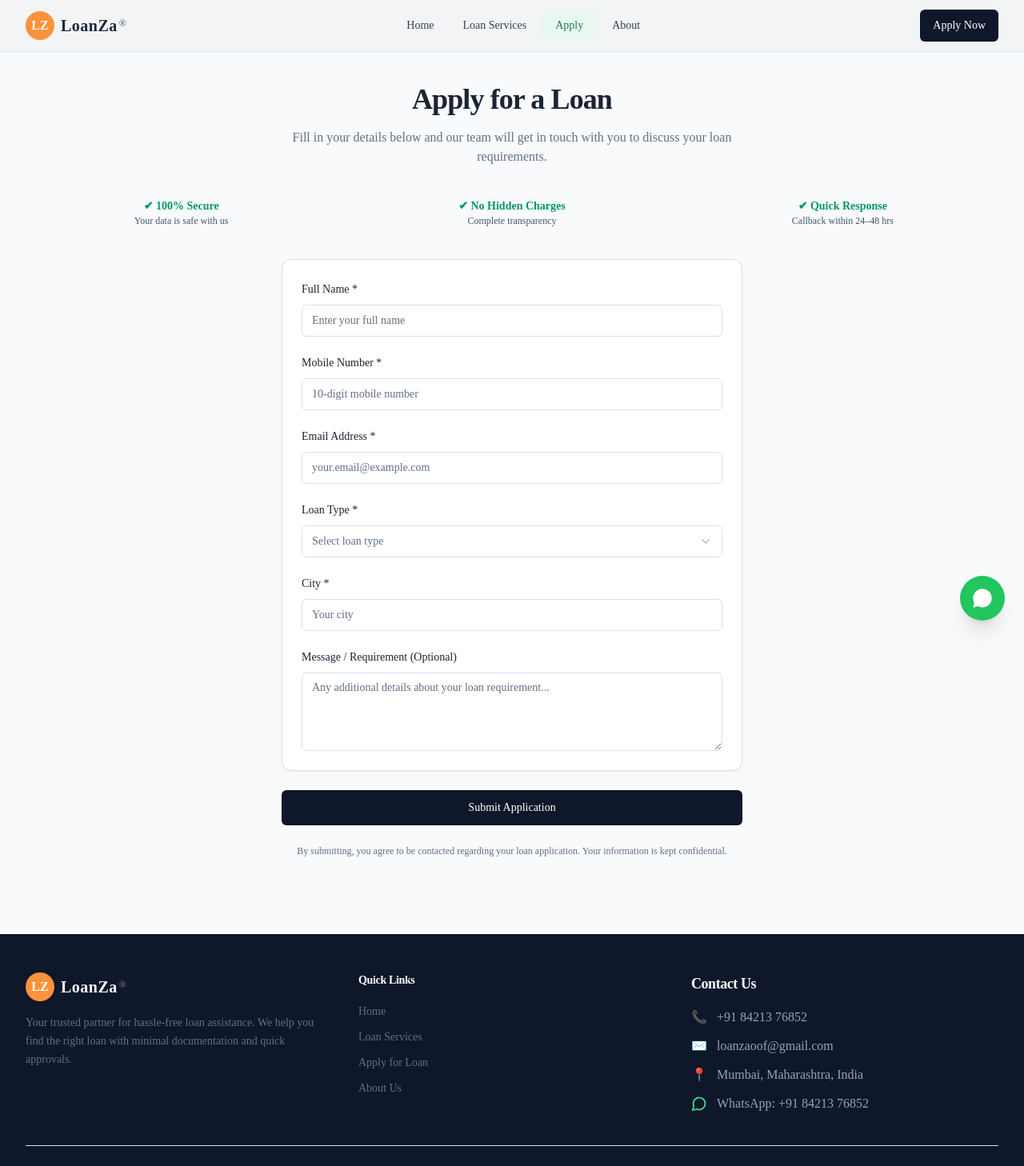
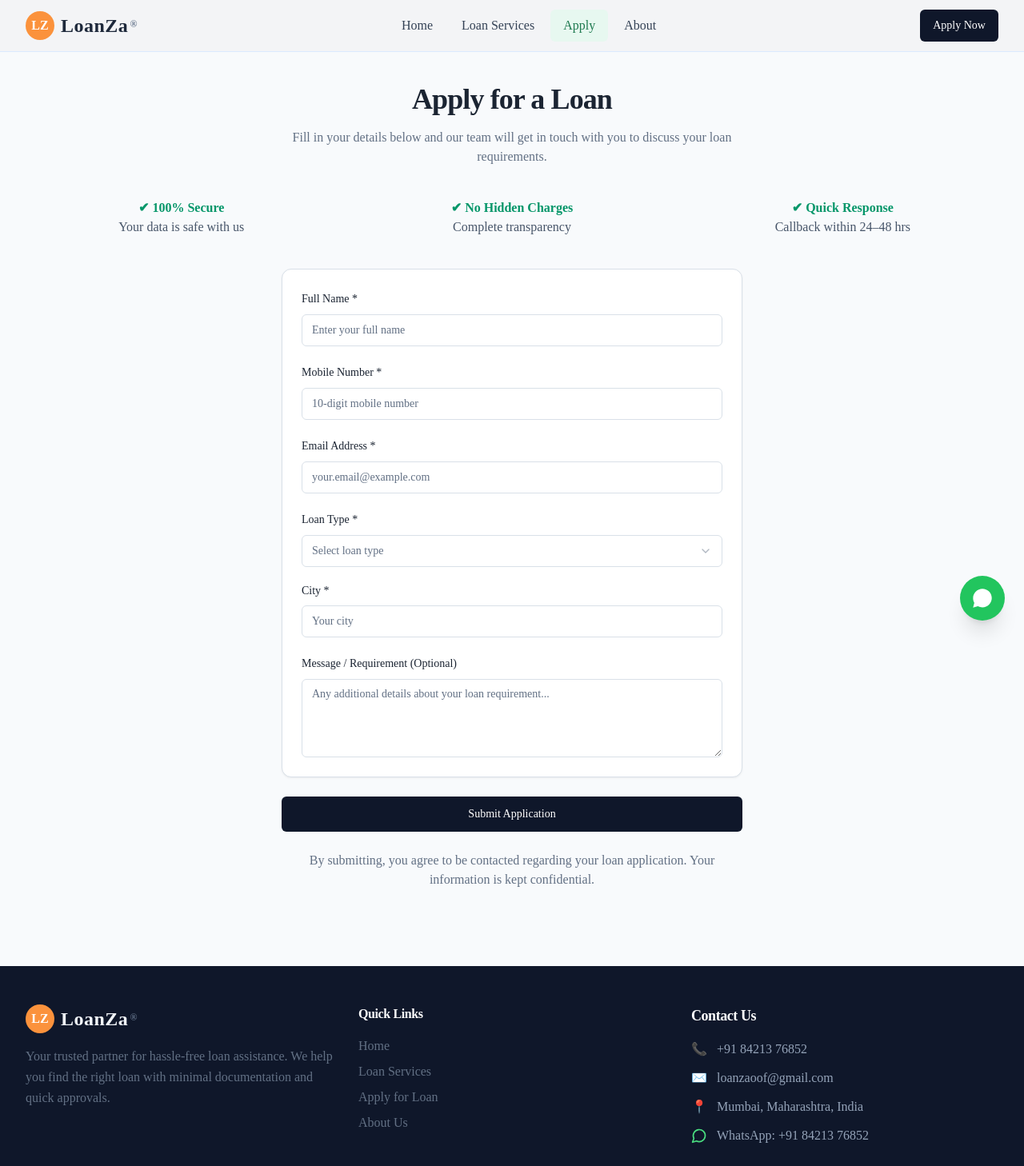
Before and after one commit to Navin9-Sh/LoanZa, a React (Vite) app: page /apply in a window 1280 px wide. Shown: the top 1458 px of the page at 80% size. Built offline with nearby package versions, Linux system fonts and the light colour scheme; the HTML template or start-up script is replaced by a standard one.

Commit message:
minimal font size modifications

```diff
--- a/src/components/Footer.tsx
+++ b/src/components/Footer.tsx
@@ -20,12 +20,12 @@ const Footer = () => {
 
           {/* Brand */}
           <span className="relative text-xl font-extrabold tracking-wide text-slate-900">
-            <span className="text-xl font-extrabold text-slate-100">LoanZa</span>
+            <span className="text-2xl font-extrabold text-slate-100">LoanZa</span>
             <sup className="text-xs ml-0.5 text-slate-500">®</sup>
           </span>
         </Link>
 
-            <p className="mt-4 text-sm text-muted-foreground leading-relaxed">
+            <p className="mt-4 text-2sm text-muted-foreground leading-relaxed">
               Your trusted partner for hassle-free loan assistance. We help you find the right loan
               with minimal documentation and quick approvals.
             </p>
@@ -33,25 +33,25 @@ const Footer = () => {
 
           {/* Quick Links */}
           <div>
-            <h4 className="text-sm font-semibold text-white mb-4">Quick Links</h4>
+            <h4 className="text-2sm font-semibold text-white mb-4">Quick Links</h4>
             <ul className="space-y-2">
               <li>
-                <Link to="/" className="text-sm text-muted-foreground hover:text-foreground transition-colors">
+                <Link to="/" className="text-2sm text-muted-foreground hover:text-foreground transition-colors">
                   Home
                 </Link>
               </li>
               <li>
-                <Link to="/services" className="text-sm text-muted-foreground hover:text-foreground transition-colors">
+                <Link to="/services" className="text-2sm text-muted-foreground hover:text-foreground transition-colors">
                   Loan Services
                 </Link>
               </li>
               <li>
-                <Link to="/apply" className="text-sm text-muted-foreground hover:text-foreground transition-colors">
+                <Link to="/apply" className="text-2sm text-muted-foreground hover:text-foreground transition-colors">
                   Apply for Loan
                 </Link>
               </li>
               <li>
-                <Link to="/about" className="text-sm text-muted-foreground hover:text-foreground transition-colors">
+                <Link to="/about" className="text-2sm text-muted-foreground hover:text-foreground transition-colors">
                   About Us
                 </Link>
               </li>
@@ -118,11 +118,11 @@ const Footer = () => {
         </div>
 
         <div className="mt-10 border-t border-border pt-6">
-          <p className="text-center text-xs text-muted-foreground">
+          <p className="text-center text-2xs text-muted-foreground">
             © {new Date().getFullYear()} LoanZa. All rights reserved. |
             Loan assistance services only. We are not a direct lender.
           </p>
-          <p className="mt-4 text-xs text-slate-500 text-center">
+          <p className="mt-4 text-2sm text-slate-500 text-center">
             Designed & Developed with care for seamless loan assistance.
           </p>
 
--- a/src/components/Header.tsx
+++ b/src/components/Header.tsx
@@ -43,8 +43,8 @@ const Header = () => {
 
 
   {/* Brand */}
-  <span className="relative text-xl font-extrabold tracking-wide text-slate-900">
-    <span className="text-xl font-extrabold text-slate-800">LoanZa</span>
+  <span className="relative text-xl sm:text-xl font-extrabold tracking-wide text-slate-900">
+    <span className="text-2xl font-extrabold text-slate-800">LoanZa</span>
     <sup className="text-xs ml-0.5 text-slate-500">®</sup>
   </span>
 </Link>
@@ -56,7 +56,7 @@ const Header = () => {
               <Link
                 key={link.path}
                 to={link.path}
-                className={`rounded-md px-4 py-2 text-sm font-medium transition-colors ${
+                className={`rounded-md px-4 py-2 text-2  ccsm font-medium transition-colors ${
   isActive(link.path)
     ? "bg-accent text-accent-foreground"
     : "text-slate-700 hover:bg-slate-100 hover:text-slate-900"
--- a/src/components/HighlightCard.tsx
+++ b/src/components/HighlightCard.tsx
@@ -25,17 +25,17 @@ className="transition-all duration-300
       }}
     >
       {/* glass / overlay */}
-      <div className="flex flex-col items-center text-center p-6 bg-white/75 backdrop-blur-sm h-full">
+      <div className="flex flex-col items-center text-center p-6 bg-white/60 backdrop-blur-sm h-full">
         <div className="mb-4 flex h-14 w-14 items-center justify-center rounded-full bg-highlight/10">
           <Icon className="h-7 w-7 text-highlight" />
         </div>
 
-        <h3 className="text-base font-semibold text-foreground mb-2">
+        <h3 className="text-base font-bold text-foreground mb-2">
           {title}
         </h3>
 
 
-        <p className="text-sm text-muted-foreground leading-relaxed">
+        <p className="text-2sm text-muted-foreground/100 leading-relaxed">
           {description}
         </p>
 
--- a/src/components/LoanCard.tsx
+++ b/src/components/LoanCard.tsx
@@ -11,7 +11,7 @@ interface LoanCardProps {
 
 const LoanCard = ({ title, description, eligibility, icon: Icon }: LoanCardProps) => {
   return (
-    <div className="group relative rounded-2xl border border-slate-200 bg-white p-8
+    <div className="group relative rounded-xl border border-slate-200 bg-white p-8
                     transition-all duration-300
                     hover:-translate-y-2 hover:shadow-2xl">
     <div className="mb-5 flex h-14 w-14 items-center justify-center rounded-xl
@@ -23,17 +23,17 @@ const LoanCard = ({ title, description, eligibility, icon: Icon }: LoanCardProps
         <Icon className="h-6 w-6 text-primary" />
       </div>
 
-      <h3 className="text-lg font-semibold text-foreground mb-2">{title}</h3>
+      <h3 className="text-xl font-semibold text-foreground mb-2">{title}</h3>
 
-      <p className="text-sm text-muted-foreground leading-relaxed mb-4">
+      <p className="text-2sm text-muted-foreground leading-relaxed mb-4">
         {description}
       </p>
 
       <div className="mb-5">
-        <p className="text-xs font-medium text-foreground mb-2">Eligibility:</p>
+        <p className="text-1xs font-medium text-foreground mb-2">Eligibility:</p>
         <ul className="space-y-1">
           {eligibility.map((item, index) => (
-            <li key={index} className="flex items-start gap-2 text-xs text-muted-foreground">
+            <li key={index} className="flex items-start gap-2 text-sm text-muted-foreground">
               <span className="mt-1.5 h-1 w-1 rounded-full bg-highlight flex-shrink-0" />
               {item}
             </li>
--- a/src/pages/Apply.tsx
+++ b/src/pages/Apply.tsx
@@ -152,16 +152,16 @@ const Apply = () => {
       {/* Trust Strip */}
       <div className="mb-10 grid gap-6 sm:grid-cols-3 text-center">
         <div>
-          <p className="text-sm font-semibold text-emerald-600">✔ 100% Secure</p>
-          <p className="text-xs text-slate-600">Your data is safe with us</p>
+          <p className="text-2sm font-semibold text-emerald-600">✔ 100% Secure</p>
+          <p className="text-2sm text-slate-600">Your data is safe with us</p>
         </div>
         <div>
-          <p className="text-sm font-semibold text-emerald-600">✔ No Hidden Charges</p>
-          <p className="text-xs text-slate-600">Complete transparency</p>
+          <p className="text-2sm font-semibold text-emerald-600">✔ No Hidden Charges</p>
+          <p className="text-2sm text-slate-600">Complete transparency</p>
         </div>
         <div>
-          <p className="text-sm font-semibold text-emerald-600">✔ Quick Response</p>
-          <p className="text-xs text-slate-600">Callback within 24–48 hrs</p>
+          <p className="text-2sm font-semibold text-emerald-600">✔ Quick Response</p>
+          <p className="text-2sm text-slate-600">Callback within 24–48 hrs</p>
         </div>
       </div>
 
@@ -169,9 +169,9 @@ const Apply = () => {
         <div className="mx-auto max-w-xl">
           <form onSubmit={handleSubmit} className="space-y-6">
             <div className="rounded-xl border border-border bg-card p-6 card-shadow">
-              <div className="space-y-5">
+              <div className="space-y-5 ">
                 {/* Full Name */}
-                <div className="space-y-2">
+                <div className="space-y-2 ">
                   <Label htmlFor="fullName">Full Name *</Label>
                   <Input
                     id="fullName"
@@ -231,7 +231,7 @@ const Apply = () => {
                 </div>
 
                 {/* City */}
-                <div className="space-y-2">
+                <div className="space-y-2 text-sm">
                   <Label htmlFor="city">City *</Label>
                   <Input
                     id="city"
@@ -263,7 +263,7 @@ const Apply = () => {
               {isSubmitting ? "Submitting..." : "Submit Application"}
             </Button>
 
-            <p className="text-center text-xs text-muted-foreground">
+            <p className="text-center text-1xs text-muted-foreground">
               By submitting, you agree to be contacted regarding your loan application.
               Your information is kept confidential.
             </p>
--- a/src/pages/Services.tsx
+++ b/src/pages/Services.tsx
@@ -88,8 +88,8 @@ const Services = () => {
     <div className="section-container section-padding">
 
       {/* Page Header */}
-      <div className="text-center mb-12 max-w-2xl mx-auto">
-        <h1 className="text-3xl font-bold text-white sm:text-4xl">
+      <div className="text-center text-lg mb-12 max-w-2xl mx-auto">
+        <h1 className="text-2xl font-bold text-white sm:text-4xl">
           Our Loan Services
         </h1>
         <p className="mt-2 text-white max-w-2xl mx-auto leading-relaxed">
@@ -105,7 +105,7 @@ const Services = () => {
         ))}
       </div>
       {/* Trust Badges */}
-<div className="mt-10 flex flex-wrap justify-center gap-6 text-sm text-white">
+<div className="mt-10 flex flex-wrap justify-center gap-6 text-2sm text-white">
   <span>✔ 100% Confidential</span>
   <span>✔ No Hidden Charges</span>
   <span>✔ 24–48 hrs Response</span>
@@ -122,7 +122,7 @@ const Services = () => {
 
       {/* Note Section */}
       <div className="mt-12 rounded-lg border border-slate-300 bg-white/95 p-6 text-center">
-        <p className="text-sm text-slate-700">
+        <p className="text-1sm text-slate-700">
           <strong className="text-slate-900">Note:</strong> LoanZa is a loan
           assistance service. Final loan approval and terms are subject to
           the lending partner's policies and your eligibility.
```
Also changed, not shown: src/components/Emicalculator.tsx (+5 -5 lines).
